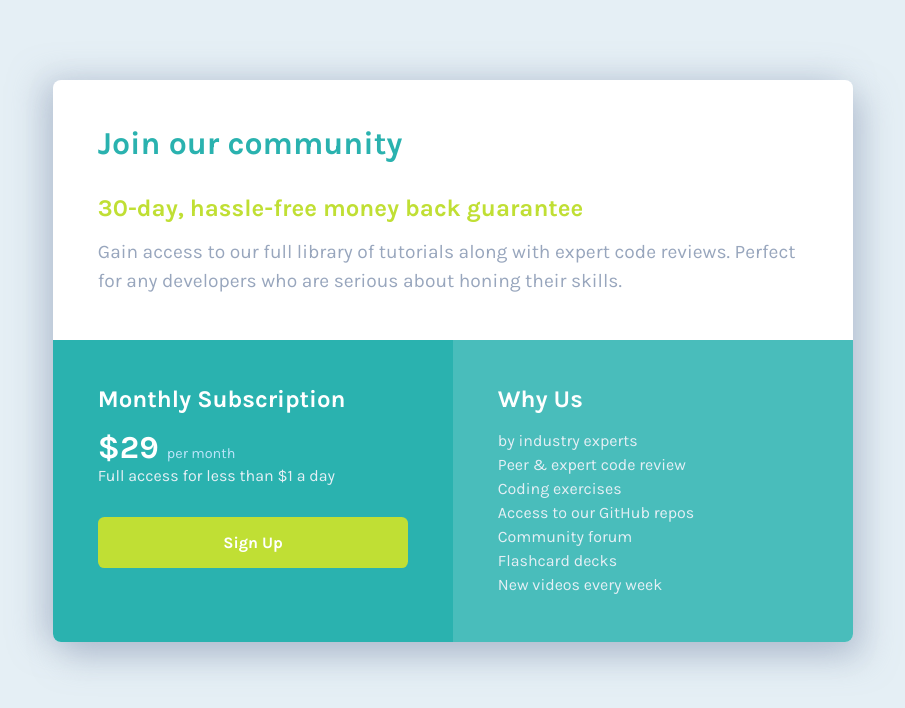
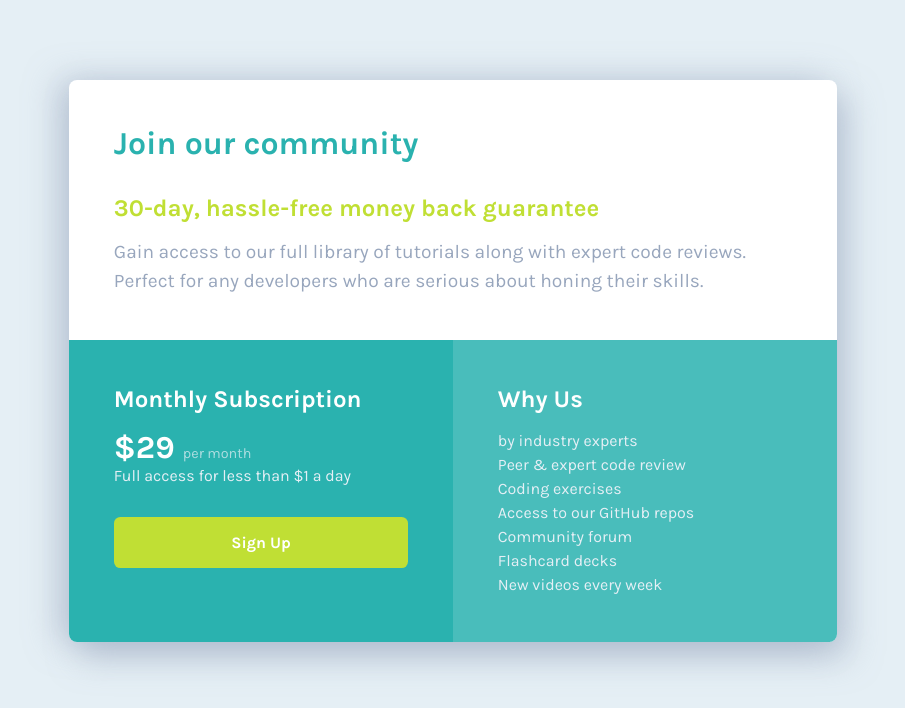
Before and after one commit to isugwoke/Single-Grid-Component, a plain HTML site: page index.html in a window 1280 px wide. Shown: the whole page, without its empty margins (187-1092 px from the left). Drawn offline with Linux system fonts and the light colour scheme.

Commit message:
reduced the container max-width. used opacity for p-month class

```diff
--- a/assets/css/styles.css
+++ b/assets/css/styles.css
@@ -20,7 +20,7 @@ body{
     margin: 5rem auto;
     background-color: #fff;
     overflow: hidden;
-    max-width: 50rem;
+    max-width: 48rem;
     border-radius: 0.5rem;
     box-shadow: 0.7rem 1rem 2rem hsla(218, 22%, 67%, 0.5), -0.7rem 0 2rem hsla(218, 22%, 67%, 0.5);
     -moz-box-shadow: 0.7rem 1rem 2rem hsla(218, 22%, 67%, 0.5), -0.7rem 0 2rem hsla(218, 22%, 67%, 0.5);
@@ -68,7 +68,7 @@ body{
     font-weight: 700;
 }
 .bottom-left .p-month{
-    color: hsl(201, 86%, 86%);
+    color: hsla(204, 43%, 93%, 0.7);
     font-size: 0.9rem;
 }
 
```
